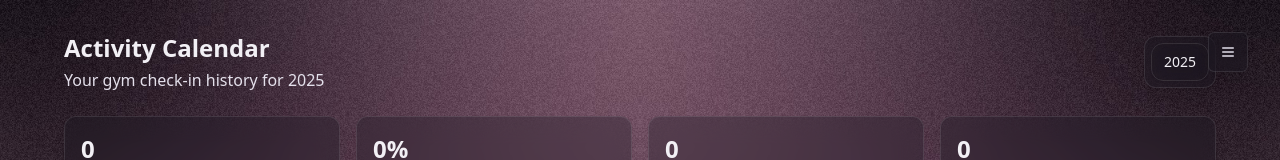
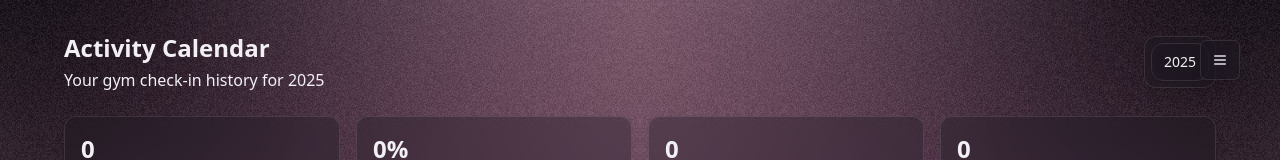
Before and after one commit to wilmxre/gym-stats, a React (Vite) app: page /sandbox in a window 1280 px wide. Shown: the top 160 px of the page. Built offline with nearby package versions, Linux system fonts and the light colour scheme; no server answers; sample sign-in values are in the browser's storage.

Commit message:
Do minor improvements

```diff
--- a/index.html
+++ b/index.html
@@ -4,6 +4,7 @@
     <meta charset="UTF-8" />
     <link rel="icon" type="image/svg+xml" href="/favicon.svg" />
     <meta name="viewport" content="width=device-width, initial-scale=1.0" />
+    <meta name="color-scheme" content="dark" />
     <title>Gym Login Portal</title>
   </head>
   <body class="bg-background-950 text-text-50">
--- a/src/pages/Sandbox.tsx
+++ b/src/pages/Sandbox.tsx
@@ -4,7 +4,7 @@ import { ActivityCalendar } from '../sections/activity-calendar'
 export const Sandbox = () => {
   return (
     <div className="min-h-screen mesh-gradient-bg p-8">
-      <span className="fixed top-8 right-8 z-50 flex items-center gap-2">
+      <span className="fixed top-10 right-10 z-50 flex items-center gap-2">
         <UserMenu />
       </span>
 
--- a/src/sections/activity-calendar/ActivityCalendar.tsx
+++ b/src/sections/activity-calendar/ActivityCalendar.tsx
@@ -33,7 +33,7 @@ export const ActivityCalendar: React.FC = () => {
       <div className="flex flex-col sm:flex-row sm:items-center sm:justify-between gap-4">
         <div>
           <h2 className="text-2xl font-bold text-text-50">Activity Calendar</h2>
-          <p className="text-text-100 mt-1">
+          <p className="text-text-50 font-medium mt-1">
             Your gym check-in history for {selectedYear}
           </p>
         </div>
--- a/src/sections/activity-calendar/components/toggle-button.tsx
+++ b/src/sections/activity-calendar/components/toggle-button.tsx
@@ -15,7 +15,7 @@ export const ToggleButton: React.FC<ToggleButtonProps> = ({
   <button
     onClick={onClick}
     className={clsx(
-      'px-3 py-2 text-sm font-medium rounded-xl transition-colors',
+      'px-3 py-2 text-sm font-medium rounded-xl transition-colors focus:outline-none focus:ring-0',
       active
         ? 'backdrop-blur-md border border-white/10 text-text-50 shadow-sm'
         : 'text-text-300 hover:text-text-50'
```
